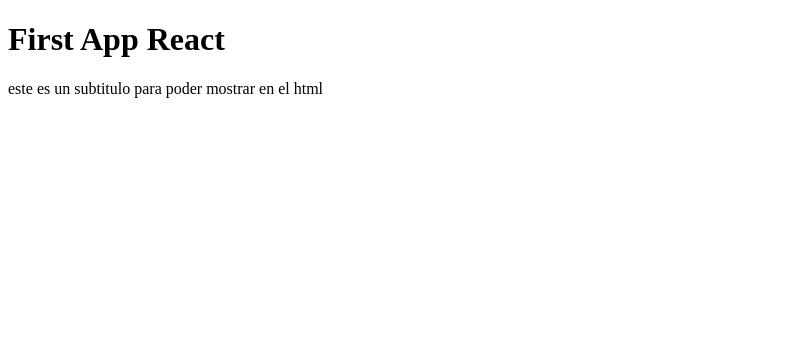
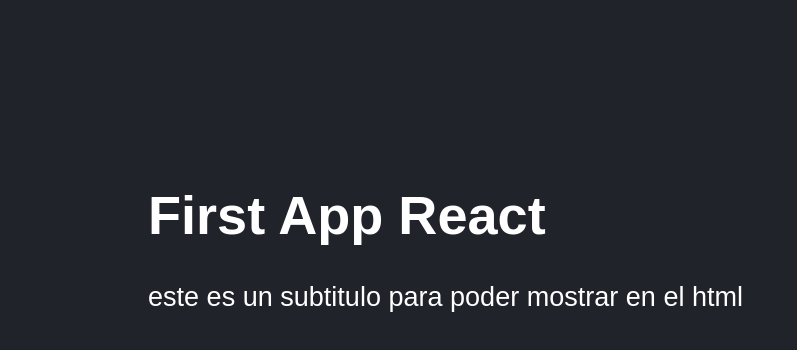
Before and after one commit to Jafmatute/React-JS, a React (Vite) app in the folder 03-counter-app-vite/: page / in a window 1280 px wide. Shown: the top 350 px of the page, without its empty margins (0-797 px from the left). Built offline with nearby package versions, Linux system fonts and the light colour scheme.

Commit message:
colocar estilos de css

```diff
--- a/03-counter-app-vite/src/FirstApp.jsx
+++ b/03-counter-app-vite/src/FirstApp.jsx
@@ -1,4 +1,3 @@
-
 const newMessage = 'Josue';
 
 const getMessage = () => {
--- a/03-counter-app-vite/src/main.jsx
+++ b/03-counter-app-vite/src/main.jsx
@@ -3,6 +3,7 @@
 import App from './HelloWordApp.jsx';
 import FirstApp from './FirstApp.jsx';
 
+import './style.css';
 
 ReactDOM.createRoot(document.getElementById("root")).render(
     <React.StrictMode>
--- /dev/null
+++ b/03-counter-app-vite/src/style.css
@@ -0,0 +1,7 @@
+html, body {
+background: #21232A;
+    color: white;
+    font-family: Helvetica LT Pro, Arial, sans-serif;
+    font-size: 1.3rem;
+    padding: 70px;
+}
```
